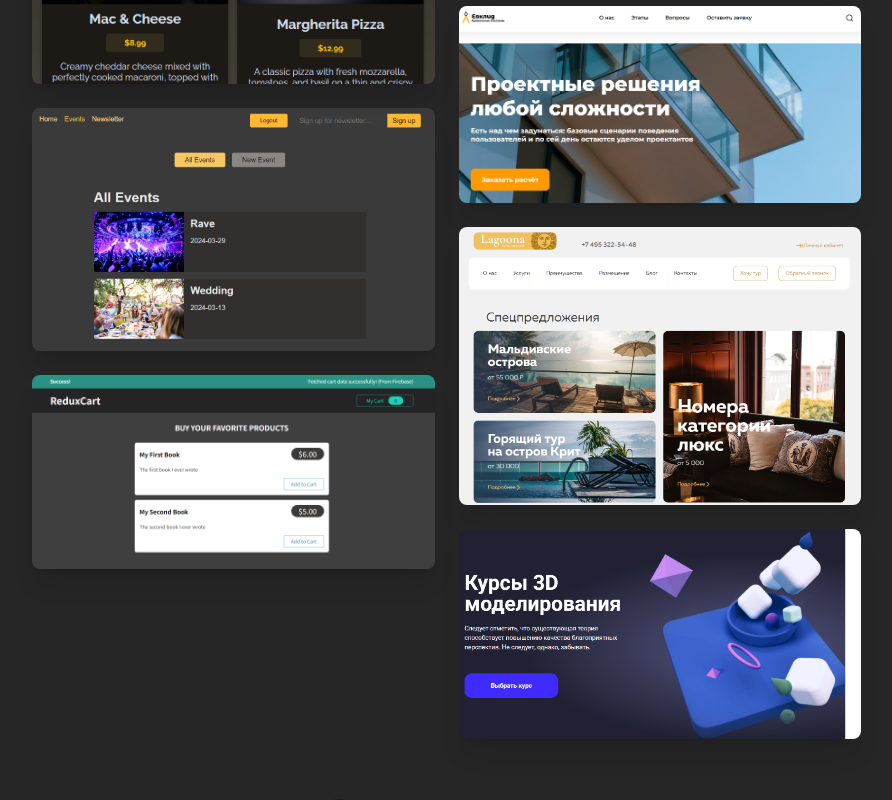
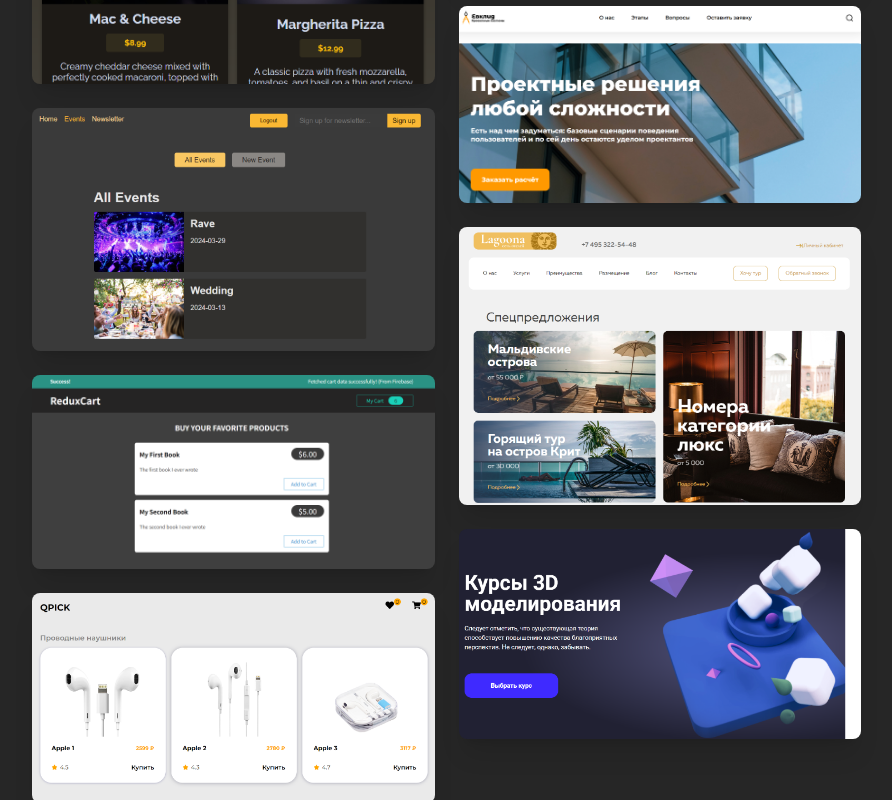
Before and after one commit to MykytaH/react-portfolio, a React (Vite) app: page / in a window 1280 px wide. Shown: the part 2000-2800 px from the top of the page, without its empty margins (300-1192 px from the left). Built offline with nearby package versions, Linux system fonts and the light colour scheme.

Commit message:
new project

```diff
--- a/src/data/data.js
+++ b/src/data/data.js
@@ -5,6 +5,7 @@ import radioImg from "../assets/radio.png";
 import foodImg from "../assets/food.png";
 import reduxImg from "../assets/redux.png";
 import eventsImg from "../assets/events.png";
+import qpickImg from "../assets/qpick.png";
 
 export const EDUCATION = [
   {
@@ -85,6 +86,13 @@ export const PROJECTS = [
         imgLink: reduxImg,
         link: "https://mykytah.github.io/redux/",
       },
+      {
+        title: "QPICK",
+        description:
+          "Very simple audio accessories store, with usage of Router and Context API.  GitHub Pages.",
+        imgLink: qpickImg,
+        link: "https://mykytah.github.io/testNeoflex",
+      },
     ],
   },
   {
```
Also changed, not shown: src/assets/qpick.png (added).
